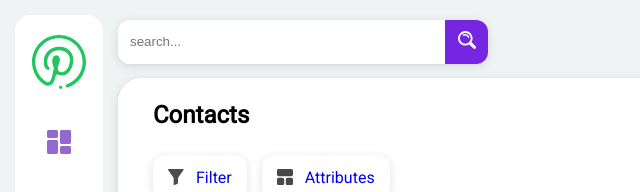
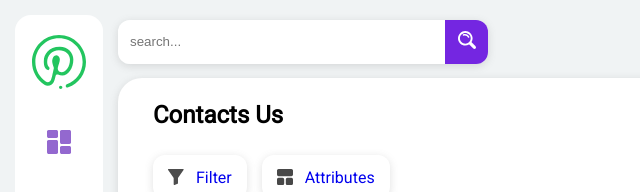
Before and after one commit to Jitendra2095/figma-practical-ntcl, a plain HTML site: page index.html in a window 1280 px wide. Shown: the top 192 px of the page, 0-640 px from the left. Drawn offline with Linux system fonts and the light colour scheme.

Commit message:
Update index.html

```diff
--- a/index.html
+++ b/index.html
@@ -72,7 +72,7 @@
         </header>
         <div class="body-content">
             <div class="body-search-bar">
-                <h1>Contacts</h1>
+                <h1>Contacts Us</h1>
                 <div class="search-box-canvas-menu">
                     <div class="search-box">
                         <input type="search" name="txtSearchbody" id="Searchbody" class="searchbox" placeholder="search...">
```
